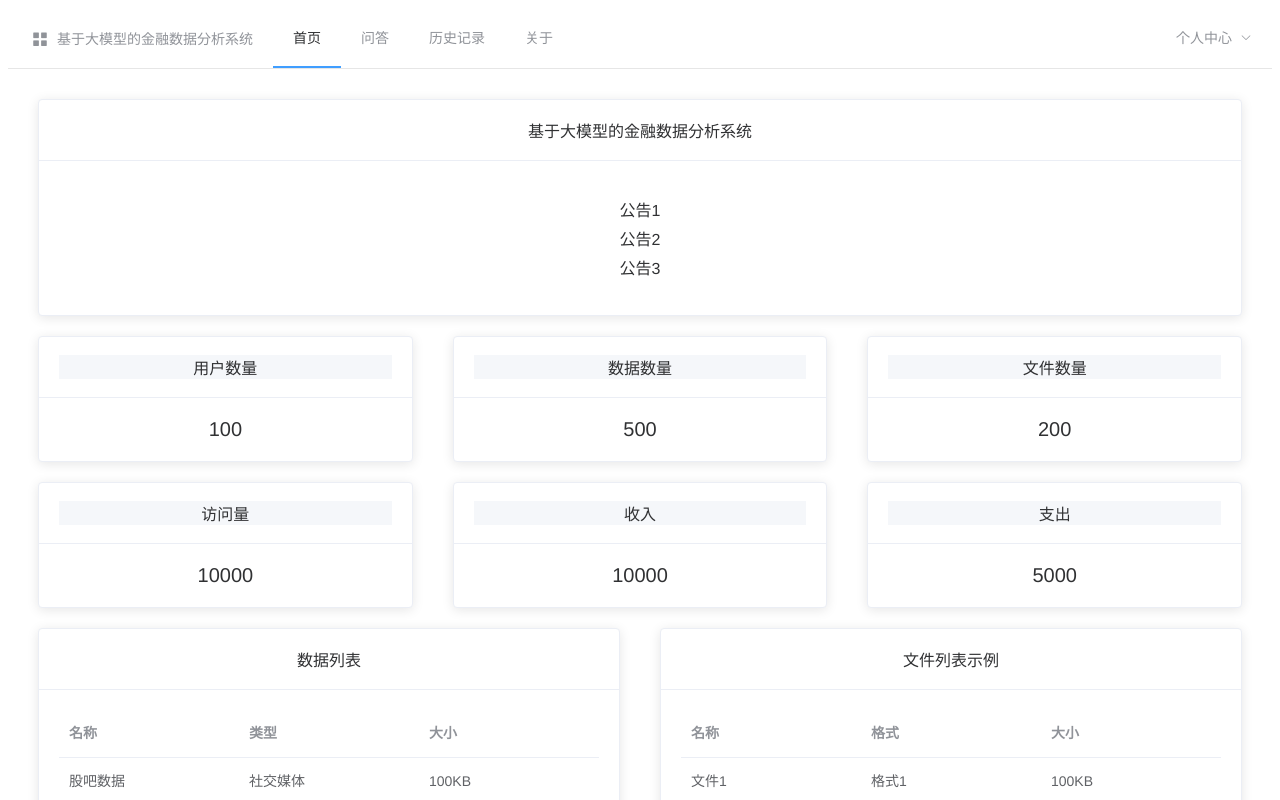
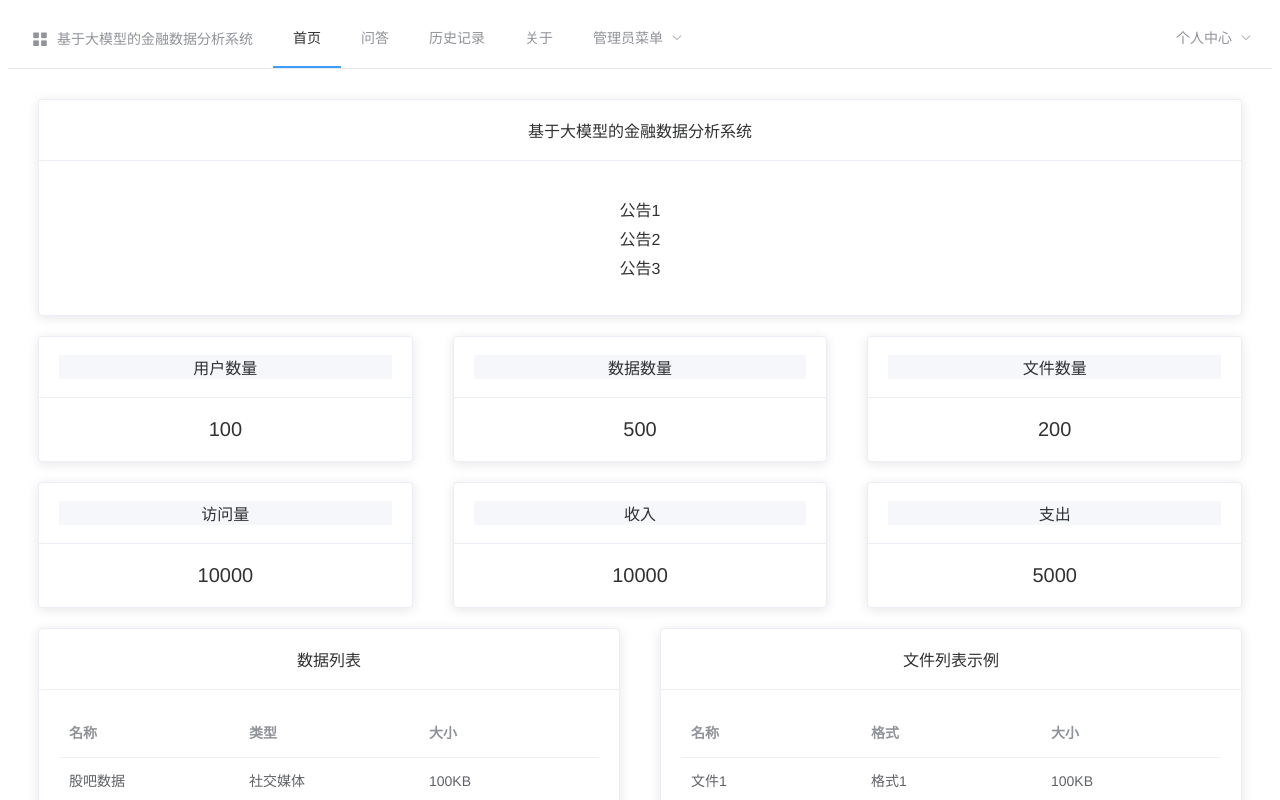
Before and after one commit to Palpitate-xus/finllm_frontend, a Vue app: page / in a window 1280 px wide. Shown: the top 800 px of the page. Built offline with nearby package versions, Linux system fonts and the light colour scheme.

Commit message:
添加管理员菜单

```diff
--- a/src/App.vue
+++ b/src/App.vue
@@ -14,6 +14,13 @@
       <el-menu-item index="/qa">问答</el-menu-item>
       <el-menu-item index="/history">历史记录</el-menu-item>
       <el-menu-item index="/about">关于</el-menu-item>
+      <el-submenu index="5">
+        <template slot="title">管理员菜单</template>
+        <el-menu-item index="profile">用户管理</el-menu-item>
+        <el-menu-item index="4-2">订单管理</el-menu-item>
+        <el-menu-item index="4-3">地址管理</el-menu-item>
+        <el-menu-item index="4-4">愿望单</el-menu-item>
+      </el-submenu>
       <el-submenu index="4" class="user-menu">
         <template slot="title">个人中心</template>
         <el-menu-item index="profile">个人信息管理</el-menu-item>
```
